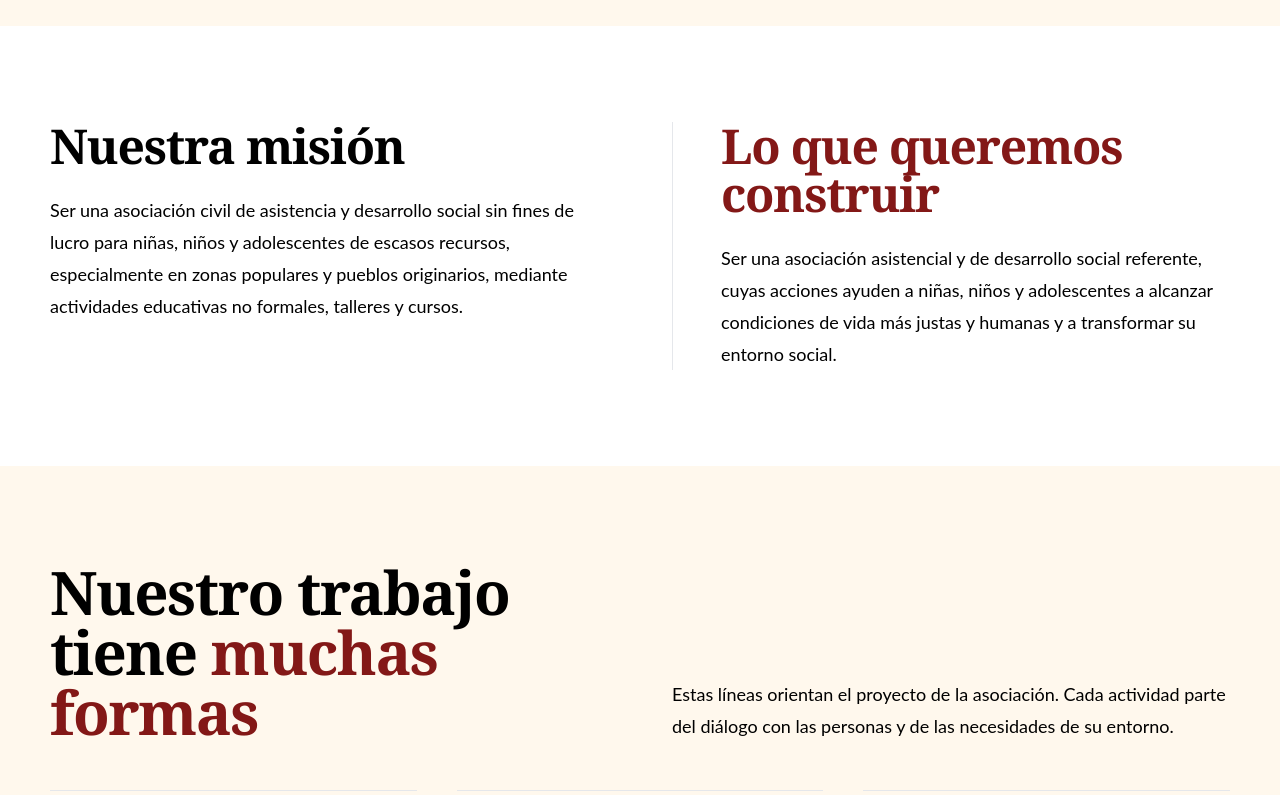
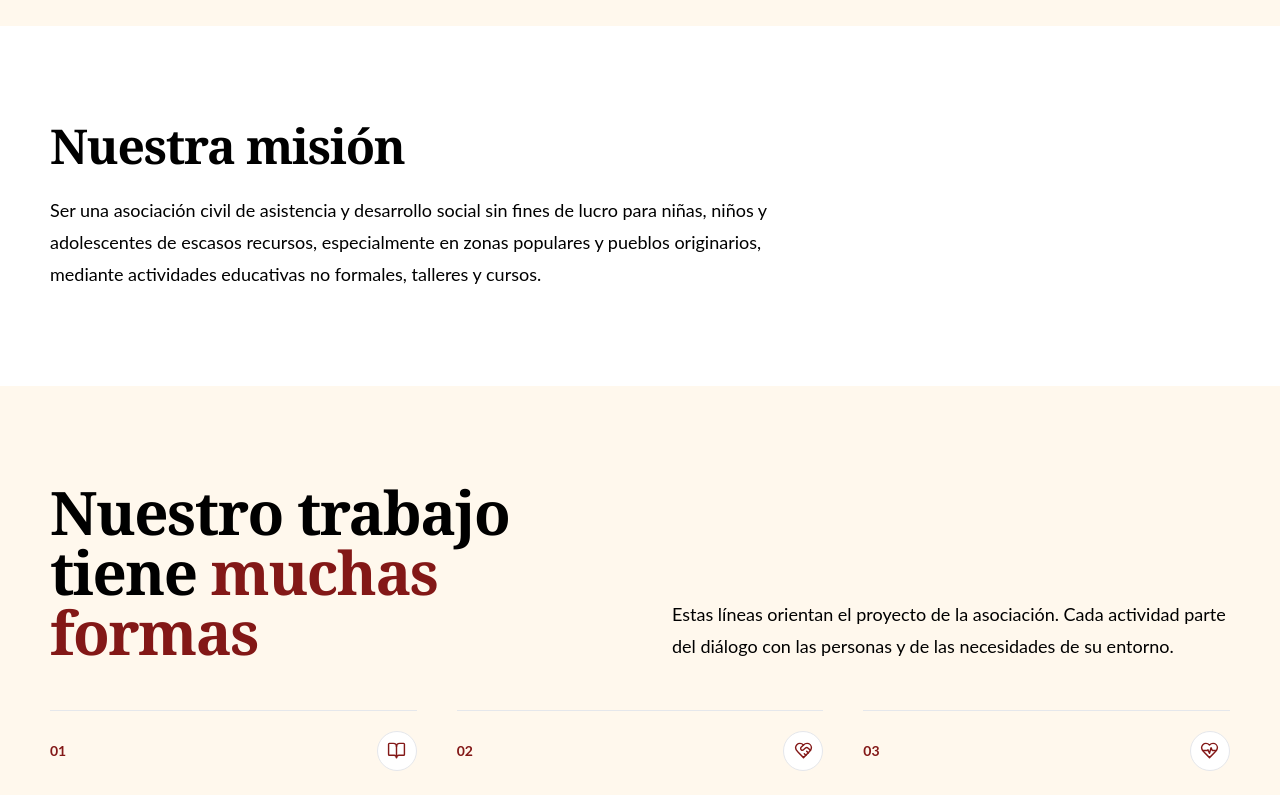
Before and after one commit to Lawder093/Scoutweb, a Next.js app: page / in a window 1280 px wide. Shown: the part 4160-4955 px from the top of the page. Built offline with nearby package versions, Linux system fonts and the light colour scheme; no server answers; the database is empty.

Commit message:
Remove association vision section

```diff
--- a/components/foundation-page.tsx
+++ b/components/foundation-page.tsx
@@ -1,7 +1,7 @@
 import Image from "next/image";
 import Link from "next/link";
 import { ArrowUpRight, BookOpen, Check, HeartHandshake, HeartPulse, Leaf, LucideIcon, Music2, ShieldCheck } from "lucide-react";
-import { foundationBankDetails, foundationBeneficiaries, foundationMission, foundationODS, foundationRights, foundationValues, foundationVision, foundationWorkAreas, foundationMilestones } from "@/content/foundation";
+import { foundationBankDetails, foundationBeneficiaries, foundationMission, foundationODS, foundationRights, foundationValues, foundationWorkAreas, foundationMilestones } from "@/content/foundation";
 
 const sectionLinks = [
   { href: "#proposito", label: "Nuestro propósito" },
@@ -38,9 +38,8 @@ export function FoundationContent() {
         </section>
 
         <section id="proposito" className="bg-white py-16 sm:py-24">
-          <div className="section-shell grid gap-10 md:grid-cols-2 md:gap-16">
-            <div><h2 className="display-title text-4xl sm:text-5xl">Nuestra misión</h2><p className="mt-6 text-lg leading-8 text-ink/75">{foundationMission}</p></div>
-            <div className="border-t border-ink/15 pt-8 md:border-l md:border-t-0 md:pl-12 md:pt-0"><h2 className="display-title text-4xl text-primary sm:text-5xl">Lo que queremos construir</h2><p className="mt-6 text-lg leading-8 text-ink/75">{foundationVision}</p></div>
+          <div className="section-shell">
+            <div className="max-w-3xl"><h2 className="display-title text-4xl sm:text-5xl">Nuestra misión</h2><p className="mt-6 text-lg leading-8 text-ink/75">{foundationMission}</p></div>
           </div>
         </section>
 
```
